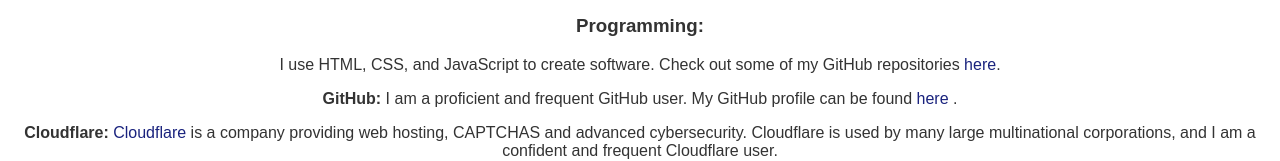
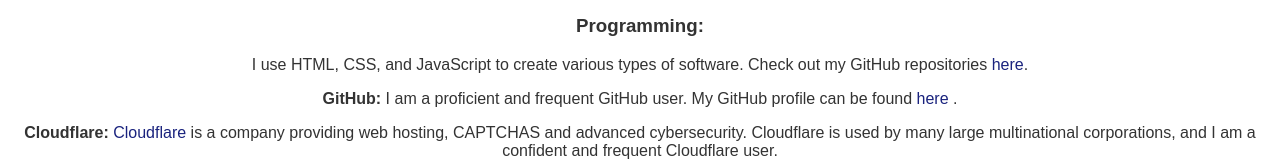
Before and after one commit to OWelton-Rosie/website, a plain HTML site: page index.html in a window 1280 px wide. Shown: the part 547-708 px from the top of the page. Drawn offline with Linux system fonts and the light colour scheme.

Commit message:
Update index.html

```diff
--- a/index.html
+++ b/index.html
@@ -136,7 +136,7 @@
     <section class="skills" id="skills">
       <h2 class="section-title">Skills</h2>
       <p><strong>Video Editing:</strong> Proficient with <a href="https://clipchamp.com/en/" target="_blank">Microsoft Clipchamp</a> and <a href="https://www.apple.com/nz/imovie/" target="_blank">Apple iMovie</a>. Currently learning: <a href="https://www.adobe.com/products/premiere.html" target="_blank">Adobe Premiere Pro</a>.</p>
-      <h3><strong>Programming:</strong></h3> <p>I use HTML, CSS, and JavaScript to create software. Check out some of my GitHub repositories <a href="https://github.com/OWelton-Rosie?tab=repositories" target="_blank">here</a>.</p>
+      <h3><strong>Programming:</strong></h3> <p>I use HTML, CSS, and JavaScript to create various types of software. Check out my GitHub repositories <a href="https://github.com/OWelton-Rosie?tab=repositories" target="_blank">here</a>.</p>
         <p><strong>GitHub:</strong> I am a proficient and frequent GitHub user. My GitHub profile can be found <a href="https://github.com/OWelton-Rosie">here</a> .</p>
         <p><strong>Cloudflare:</strong> <a href="https://cloudflare.com/" target="_blank">Cloudflare</a> is a company providing web hosting, CAPTCHAS and advanced cybersecurity. Cloudflare is used by many large multinational corporations, and I am a confident and frequent Cloudflare user.</p>
         <p><strong>GitHub-Cloudflare integration:</strong> I use GitHub-Cloudflare integration to manage changes to my website. For more information on how this works, click <a href="https://github.com/OWelton-Rosie/website/blob/main/README.md" target="_blank">here</a>.</p>
```
